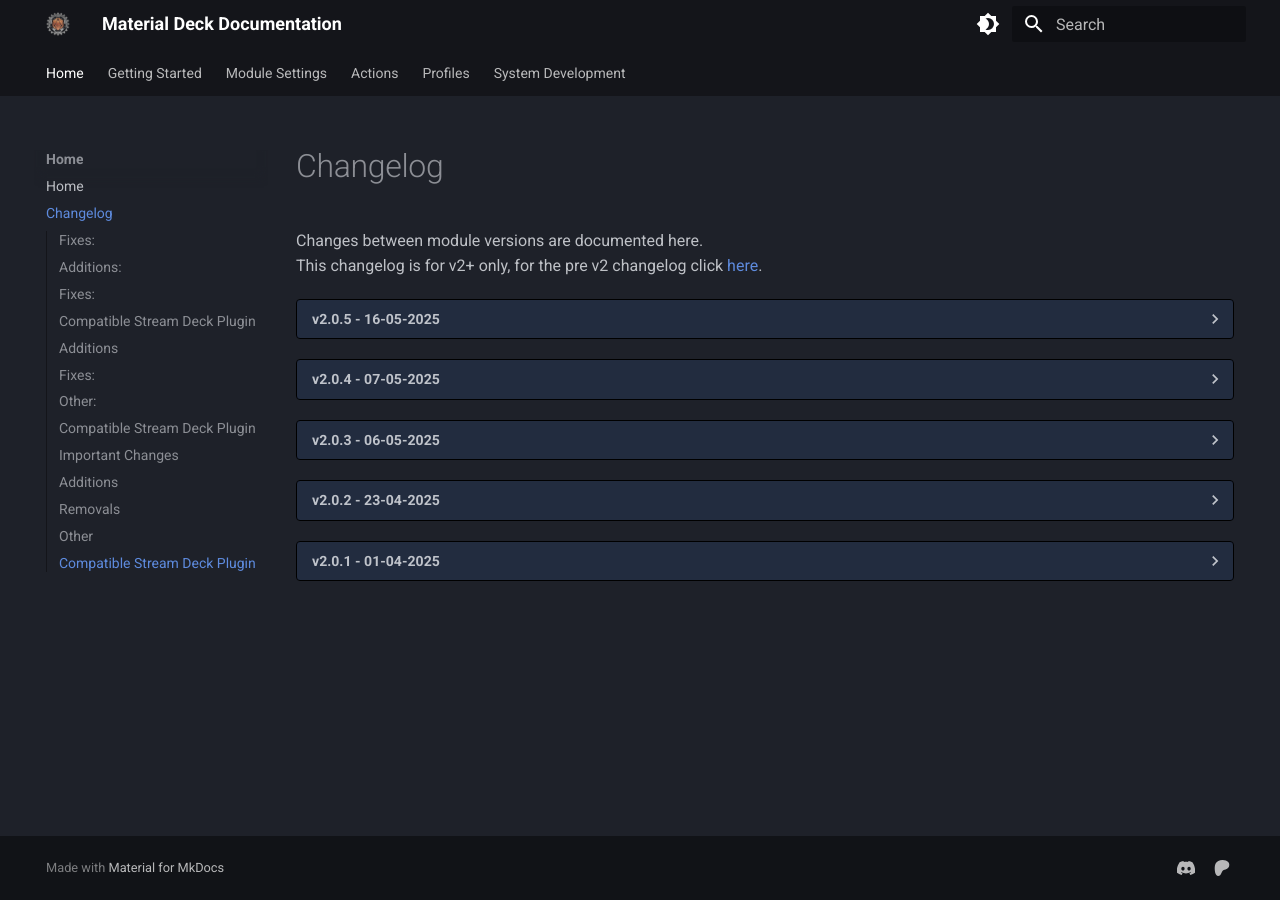
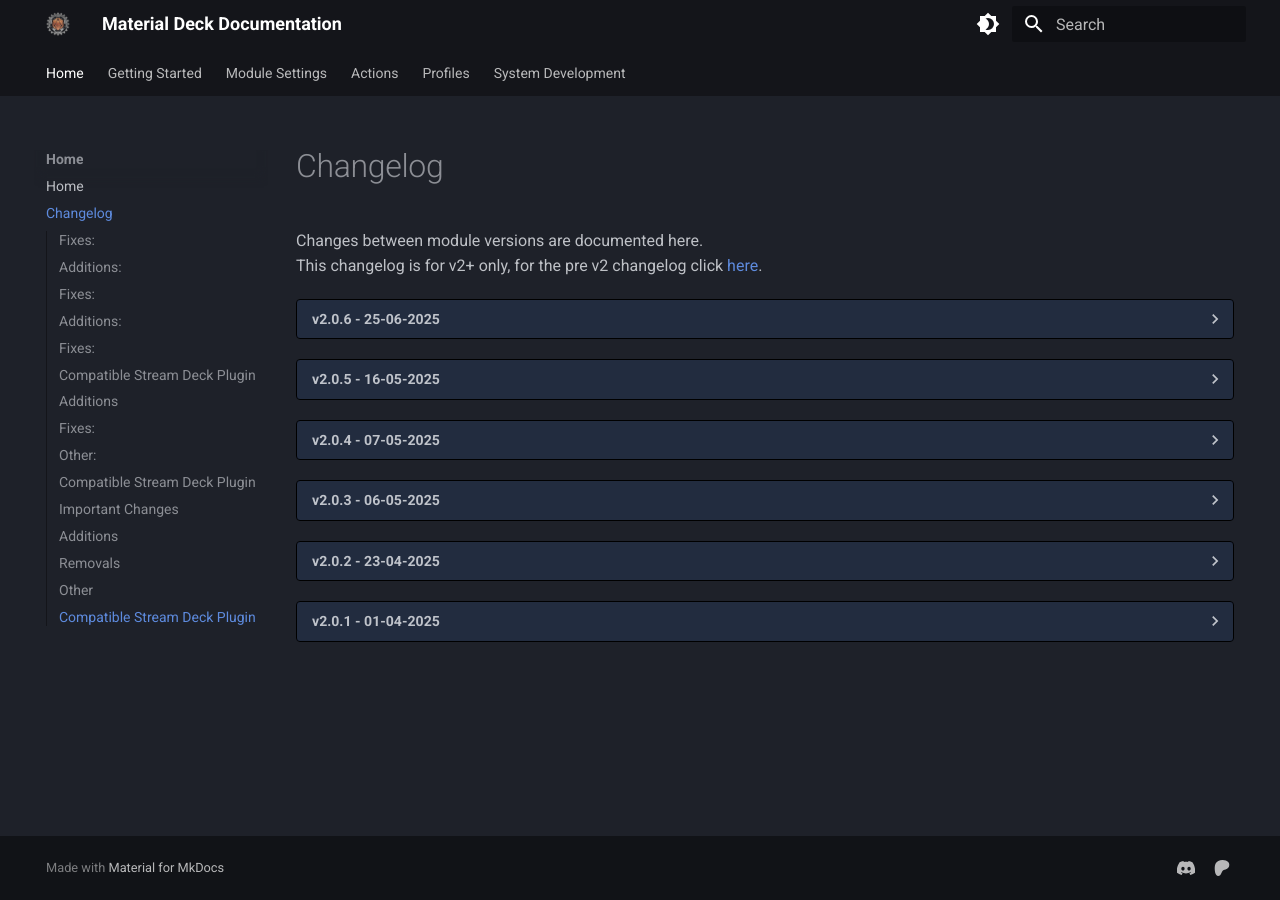
Before and after one commit to MaterialFoundry/MaterialDeck, an MkDocs documentation site: the page built from docs/changelog.md, in a window 1280 px wide. Built offline with MkDocs 1.6.1 and Material for MkDocs 9.7.7, drawn with Linux system fonts in a browser that asks for light colours; some of the changed lines change nothing that is shown.

Commit message:
updated changelog

```diff
--- a/docs/changelog.md
+++ b/docs/changelog.md
@@ -1,5 +1,14 @@
 Changes between module versions are documented here.<br>
 This changelog is for v2+ only, for the pre v2 changelog click [here](https://github.com/MaterialFoundry/MaterialDeck/blob/Master/changelog.md).
+
+??? changelog "v2.0.6 - 25-06-2025"
+    ### Fixes:
+    * Soundboard: Fixed issues with importing and exporting the soundboard
+    * Token Action => On Press/On Hold => Move Token: Sometimes a token would end up halfway across a grid space, this should no longer happen
+
+    ### Additions:
+    * (v13) Token Action => On Press/On Hold => Move Token: Token now rotates when it is moved in the direction of its movement, if the core setting 'Automatic Token Rotation' is enabled
+
 
 ??? changelog "v2.0.5 - 16-05-2025"
     ### Fixes:
```
